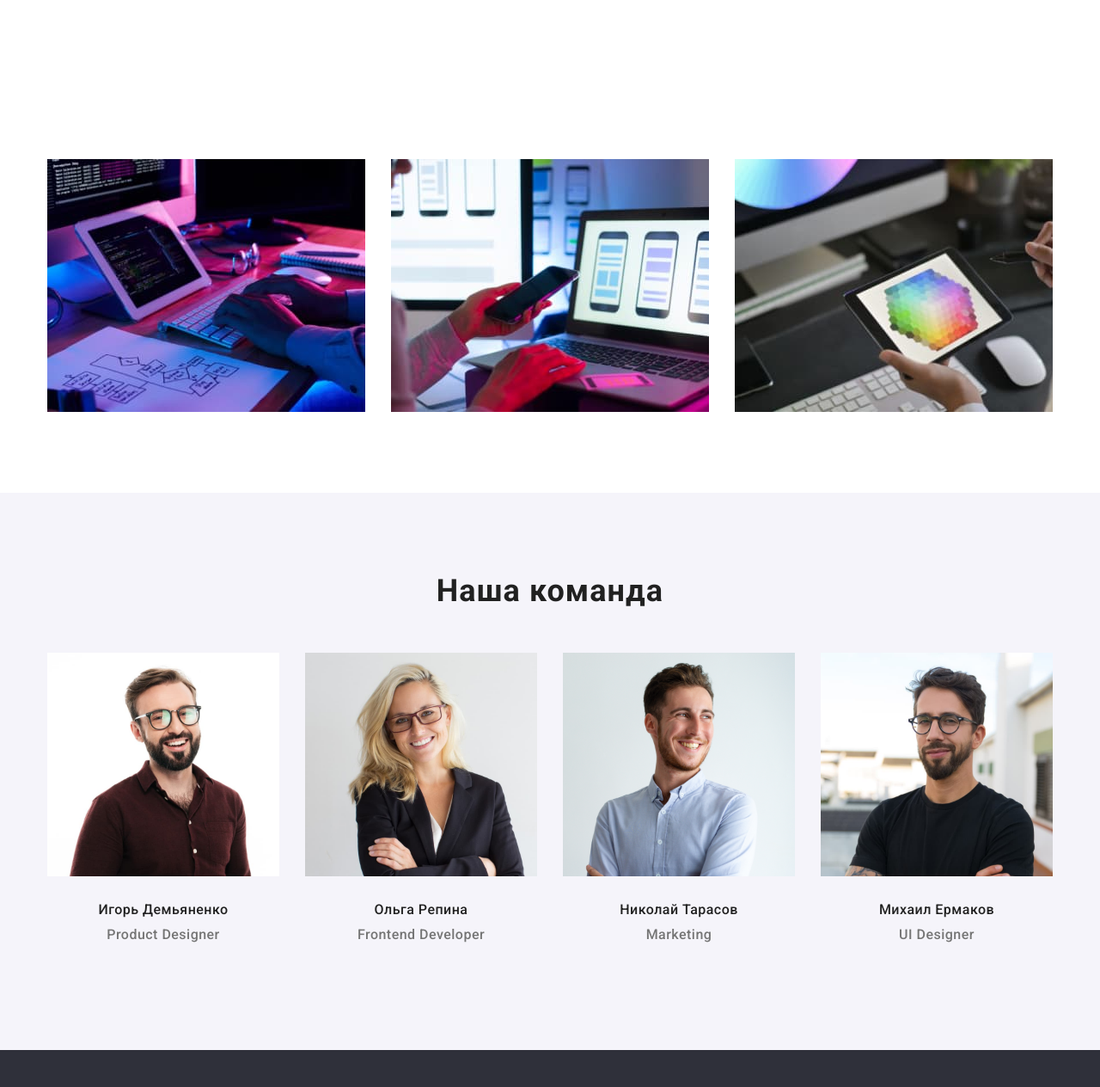
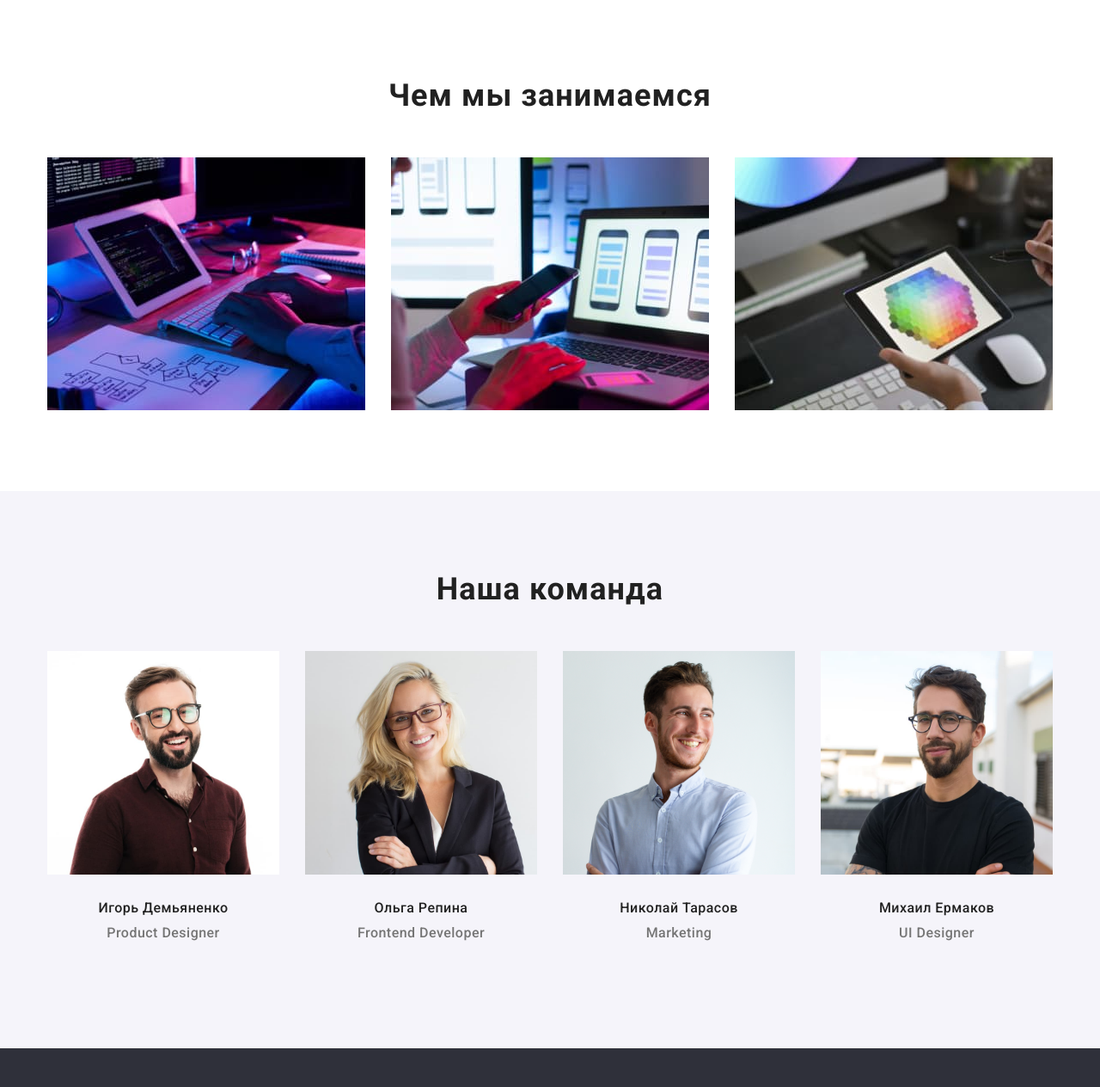
Before and after one commit to Nataliya1508/goit-markup-hw-03, a plain HTML site: page index.html in a window 1280 px wide. Shown: the part 896-2160 px from the top of the page at 86% size. Drawn offline with nearby package versions, Linux system fonts and the light colour scheme.

Commit message:
Новые правки по д/з

```diff
--- a/css/styles.css
+++ b/css/styles.css
@@ -223,16 +223,16 @@ flex-basis: calc((100% - 60px) / 3);
   width: 1px;
   height: 1px;
   margin: -1px;
+  border: 0;
   padding: 0;
+  white-space: nowrap;
+  clip-path: inset(100%);
+  clip: rect(0 0 0 0);
   overflow: hidden;
-  border: 0;
-  clip: rect(0 0 0 0);
+
 }
 
-.section-team {
-  justify-content: center;
 
-}
 .emloees-card {
   display: flex;
   justify-content: space-between;
@@ -400,9 +400,7 @@ flex-basis: calc((100% - 60px) / 3);
 .progects-content-wrapper {
   padding: 20px 24px;
 }
-.icon-description {
-  margin-top: 4px;
-}
+
 .main-section {
   margin-bottom: 94px;
 }
--- a/index.html
+++ b/index.html
@@ -51,7 +51,7 @@
         </section>
     <section class="section">
         <div class="container">
-        <h2 hidden>Наши преимущества</h2>
+        <h2 class="visually-headden">Наши преимущества</h2>
 <ul class="benefits-list">
     <li class="description-benefits">
         <h3 class="benefits-title">Внимание к деталям</h3>
@@ -88,9 +88,9 @@
 </ul>
 </div>
     </section>
-    <section class="section">
+    <section class="section foto-section">
         <div class="container">
-        <h2 class="visually-headden">Чем мы занимаемся</h2>
+        <h2 class="heading">Чем мы занимаемся</h2>
         <ul class="foto">
             <li class="images">
                 <img src="./images2/1/1.jpg" alt="" width="370" height="294"/>
@@ -110,39 +110,39 @@
         <ul class="emloees-card">
             <li class="emloee">
                 <img src="./images2/1/игорь-демьяненко.jpg" alt="" width="270" height="260" />
-            <div class="team-wrapper">
+
                 <div class="team-text">
             <h3 class="team-card">Игорь Демьяненко</h3>
             <p class="position">Product Designer</p>
             </div>
-            </div>
+
             </li>
             <li class="emloee">
                 <img src="./images2/1/ольга-репина.jpg" alt="" width="270" height="260" />
-            <div class="team-wrapper">
+
                 <div class="team-text">
                 <h3 class="team-card">Ольга Репина</h3>
                 <p class="position">Frontend Developer</p>
                 </div>
-                </div>
+
             </li>
             <li class="emloee">
                 <img src="./images2/1/img (2).jpg" alt="" width="270" height="260" />
-            <div class="team-wrapper">
+
                 <div class="team-text">
                 <h3 class="team-card">Николай Тарасов</h3>
                 <p class="position">Marketing</p>
                 </div>
-                </div>
+
             </li>
             <li class="emloee">
                 <img src="./images2/1/михаил-ермаков.jpg" alt="" width="270" height="260" />
-            <div class="team-wrapper">
+
                 <div class="team-text">
                 <h3 class="team-card">Михаил Ермаков</h3>
                 <p class="position">UI Designer</p>
                 </div>
-                </div>
+
             </li>
         </ul>
         </div>
```
